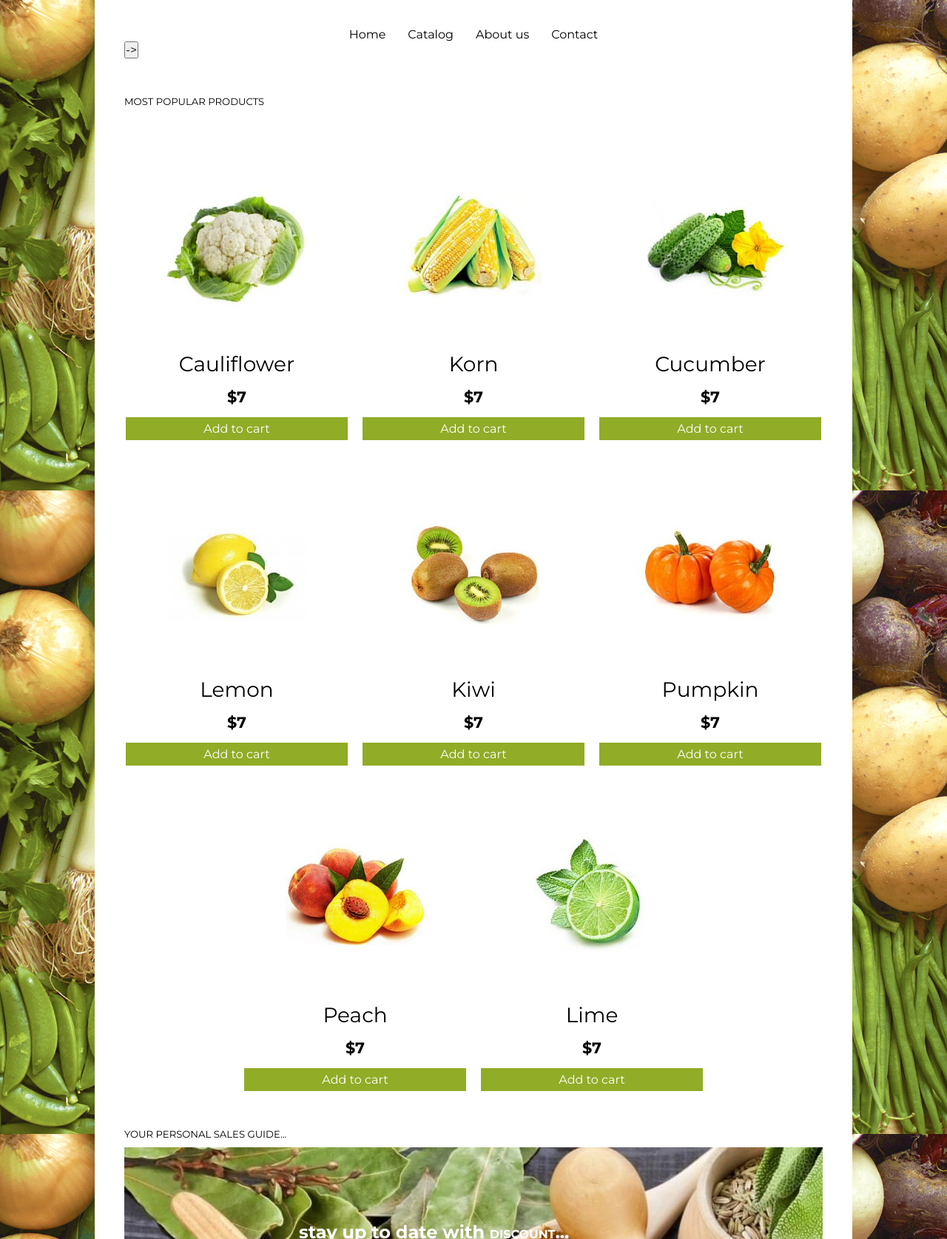
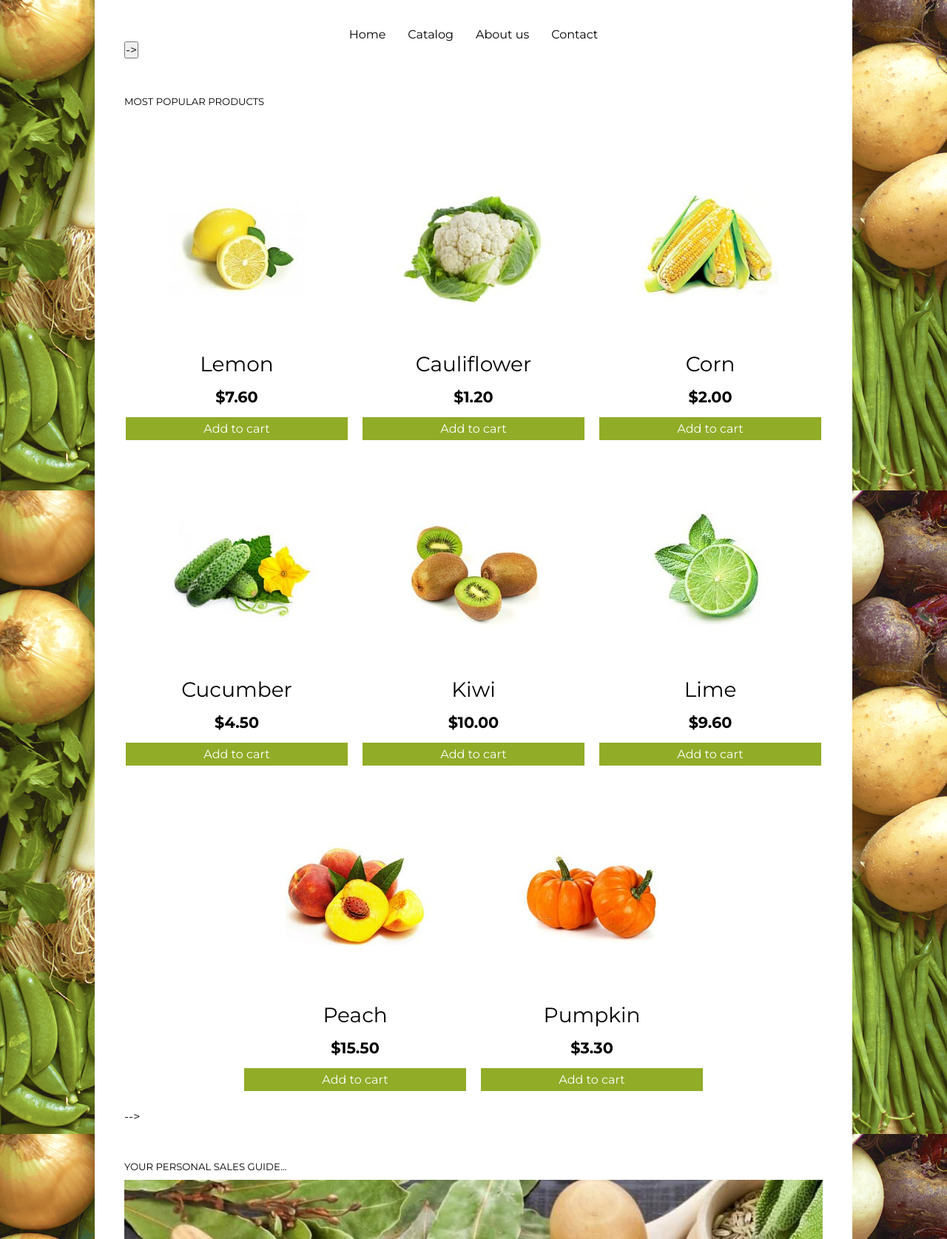
Before and after one commit to lapkay/ECOFOOD, a plain HTML site: page index.html in a window 1280 px wide. Shown: the part 207-1882 px from the top of the page at 74% size. Drawn offline with Linux system fonts and the light colour scheme.

Commit message:
commit js

```diff
--- /dev/null
+++ b/JS/loadProducts.js
@@ -0,0 +1,19 @@
+let jsonProducts = '{"products": [{"id": 1, "name": "Lemon", "price": 7.6, "imgUrl": "./img/lemon.jpg"}, {"id": 2, "name": "Cauliflower", "price": 1.2, "imgUrl": "./img/cauliflower.jpg"},	{"id": 3, "name": "Corn", "price": 2.0, "imgUrl": "./img/corn.jpg"}, {"id": 4, "name": "Cucumber", "price": 4.5, "imgUrl": "./img/cucumber.jpg"}, {"id": 5, "name": "Kiwi", "price": 10.0, "imgUrl": "./img/kiwi.jpg"},	{"id": 6, "name": "Lime", "price": 9.6, "imgUrl": "./img/lime.jpg"}, {"id": 7, "name": "Peach", "price": 15.5, "imgUrl": "./img/peach.jpg"}, {"id": 8, "name": "Pumpkin", "price": 3.3, "imgUrl": "./img/pumpkin.jpg"}]}';
+let productsObj = JSON.parse(jsonProducts);
+
+let productsArr = productsObj.products;
+
+let products = '<h2>Most popular products</h2>';
+
+for (let i = 0; i < productsArr.length; i++) {
+   console.log(productsArr[i]);
+
+   products += `<article id="${productsArr[i].id}">` +
+               `<img src="${productsArr[i].imgUrl}" alt="${productsArr[i].name}"/>` +
+               `<h3>${productsArr[i].name}</h3>` +
+               `<p class="my-15">$${productsArr[i].price.toFixed(2)}</p>` +
+               `<button class="button button--wide">Add to cart</button>` +
+               `</article>`;
+}
+
+document.getElementById('jsProducts').innerHTML = products;
--- a/index.html
+++ b/index.html
@@ -16,6 +16,8 @@
       href="https://fonts.googleapis.com/css2?family=Montserrat:wght@400;700&family=Roboto&display=swap"
       rel="stylesheet"
     />
+    <script defer src="/JS/script.js"></script>
+    <script defer src="/JS/loadProducts.js"></script>
   </head>
   <body>
     <div class="wrapper">
@@ -48,57 +50,8 @@
           <!-- carousel -->
         </section>
 
-        <section class="products">
-          <h2>Most popular products</h2>
-          <article id="1">
-            <img src="/img/cauliflower.jpg" alt="cauliflower" />
-            <h3>Cauliflower</h3>
-            <p class="my-15">$7</p>
-            <button class="button button--wide">Add to cart</button>
-          </article>
-          <article id="2">
-            <img src="/img/corn.jpg" alt="korn" />
-            <h3>Korn</h3>
-            <p class="my-15">$7</p>
-            <button class="button button--wide">Add to cart</button>
-          </article>
-          <article id="3">
-            <img src="/img/cucumber.jpg" alt="cucumber" />
-            <h3>Cucumber</h3>
-            <p class="my-15">$7</p>
-            <button class="button button--wide">Add to cart</button>
-          </article>
-          <article id="4">
-            <img src="/img/lemon.jpg" alt="lemon" />
-            <h3>Lemon</h3>
-            <p class="my-15">$7</p>
-            <button class="button button--wide">Add to cart</button>
-          </article>
-          <article id="5">
-            <img src="/img/kiwi.jpg" alt="kiwi" />
-            <h3>Kiwi</h3>
-            <p class="my-15">$7</p>
-            <button class="button button--wide">Add to cart</button>
-          </article>
-          <article id="6">
-            <img src="/img/pumpkin.jpg" alt="pumpkin" />
-            <h3>Pumpkin</h3>
-            <p class="my-15">$7</p>
-            <button class="button button--wide">Add to cart</button>
-          </article>
-          <article id="7">
-            <img src="/img/peach.jpg" alt="peach" />
-            <h3>Peach</h3>
-            <p class="my-15">$7</p>
-            <button class="button button--wide">Add to cart</button>
-          </article>
-          <article id="8">
-            <img src="/img/lime.jpg" alt="lime" />
-            <h3>Lime</h3>
-            <p class="my-15">$7</p>
-            <button class="button button--wide">Add to cart</button>
-          </article>
-        </section>
+        <section id="jsProducts" class="products"></section>
+        -->
         <section>
           <h2>Your personal sales guide...</h2>
           <div class="img-wrapper">
@@ -137,7 +90,5 @@
         <p>&copy; All rights reserved.</p>
       </footer>
     </div>
-
-    <script src="/script.js"></script>
   </body>
 </html>
```
Also changed, not shown: product.html (+0 -8 lines), JS/script.js (added).
